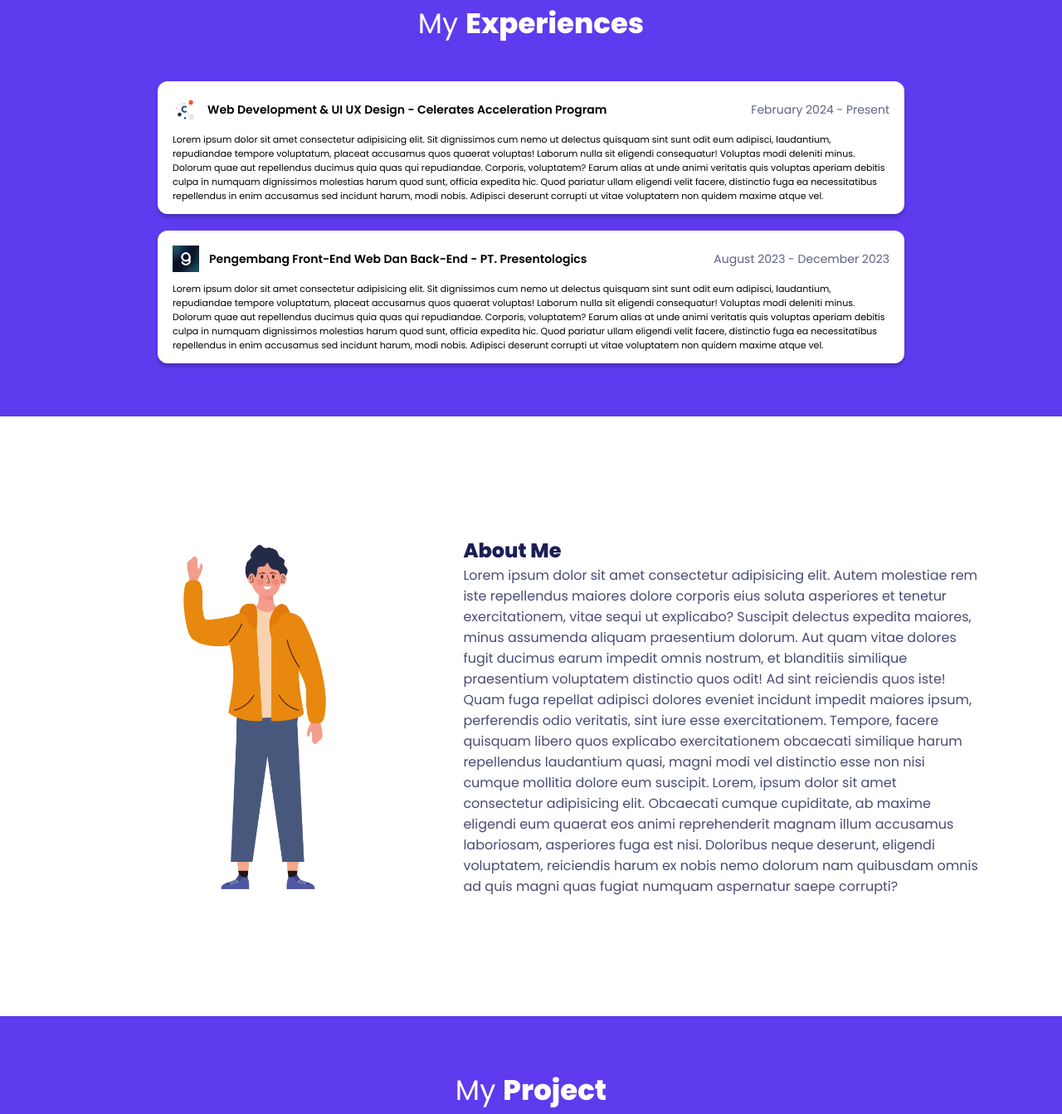
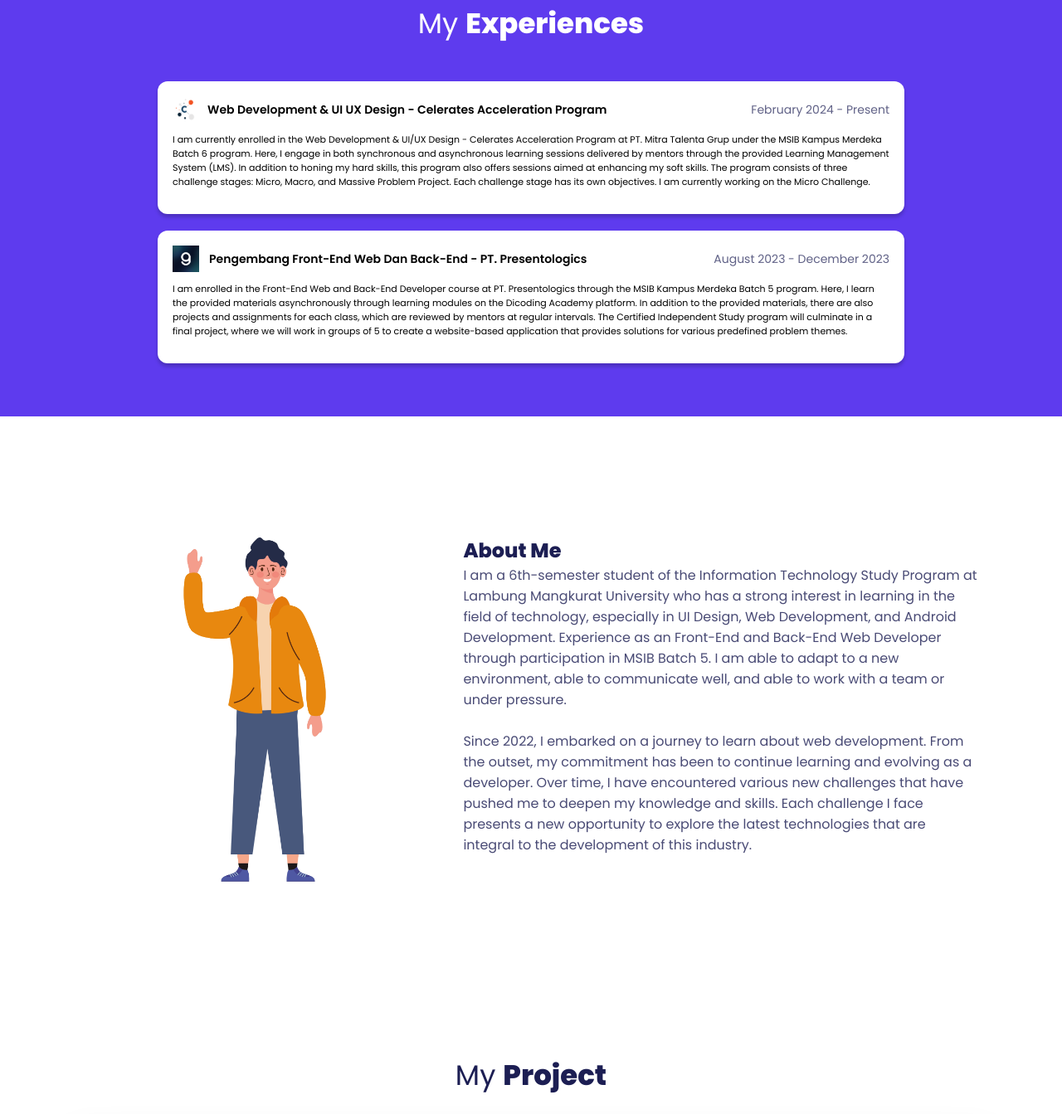
Before and after one commit to Cammiex/Portofolio-Aqil-Rahmatullah, a plain HTML site: page index.html in a window 1280 px wide. Shown: the part 1318-2661 px from the top of the page at 83% size. Drawn offline with Linux system fonts and the light colour scheme.

Commit message:
add content

```diff
--- a/assets/style/style.css
+++ b/assets/style/style.css
@@ -18,6 +18,8 @@ footer {
   justify-content: center;
   align-items: center;
   padding-block: 14px;
+  font-size: 10px;
+  color: var(--secondary-color);
 }
 
 /* awal bagian header */
@@ -340,7 +342,7 @@ span {
 #myProject {
   display: flex;
   flex-direction: column;
-  background-color: var(--primary-color);
+  /* background-color: #ffffff; */
   padding-inline: 100px;
   padding-block: 64px;
   gap: 44px;
@@ -348,13 +350,13 @@ span {
 
 #myProject > h1 {
   align-self: center;
-  color: #ffffff;
+  color: var(--secondary-color);
   font-size: 34px;
   font-weight: 400;
 }
 
 #myProject > h1 > span {
-  color: #ffffff;
+  color: var(--secondary-color);
   font-weight: 800;
 }
 
@@ -367,12 +369,17 @@ span {
 .project-item {
   display: flex;
   gap: 44px;
-  padding: 12px;
+  padding: 24px;
+  background-color: var(--secondary-color);
+  border-radius: 12px;
+  box-shadow: 0 16px 40px rgba(0, 0, 0, 0.5);
+  position: relative;
+  transition: box-shadow 0.2s ease, transform 0.2s ease;
 }
 
 .project-item:hover {
-  background-color: var(--secondary-color);
-  border-radius: 12px;
+  box-shadow: 0 24px 48px rgba(0, 0, 0, 0.1);
+  transform: translateY(-10px);
 }
 
 .project-body {
--- a/index.html
+++ b/index.html
@@ -29,7 +29,9 @@
           </a>
         </ul>
       </nav>
-      <a href=""><div class="contact-me">Contact Me</div></a>
+      <a href="https://wa.me/6281258402637"
+        ><div class="contact-me">Contact Me</div></a
+      >
     </header>
     <main id="main" class="main-container">
       <section id="home">
@@ -49,7 +51,7 @@
                 />
               </div>
             </a>
-            <a href="https://discordapp.com/users/jennieee6969">
+            <a href="https://discordapp.com/users/cammiexyz">
               <div class="social-item">
                 <img
                   src="assets/images/discord.png"
@@ -73,12 +75,9 @@
               </div>
             </a>
           </div>
-          <!-- <p class="text-body">
-            Lorem ipsum dolor sit amet consectetur, adipisicing elit. Alias, aut
-            distinctio veritatis commodi perspiciatis recusandae voluptas iusto
-            provident dicta porro?
-          </p> -->
-          <a href="">
+          <a
+            href="https://drive.google.com/file/d/1xvW3-M_uu1WlWo70hOcQ6fMd6D7eLE3q/view?usp=sharing"
+          >
             <div class="button-primary">
               Get My Curicullum Vitae
             </div>
@@ -152,18 +151,16 @@
             </div>
             <div class="experience-body">
               <p>
-                Lorem ipsum dolor sit amet consectetur adipisicing elit. Sit
-                dignissimos cum nemo ut delectus quisquam sint sunt odit eum
-                adipisci, laudantium, repudiandae tempore voluptatum, placeat
-                accusamus quos quaerat voluptas! Laborum nulla sit eligendi
-                consequatur! Voluptas modi deleniti minus. Dolorum quae aut
-                repellendus ducimus quia quas qui repudiandae. Corporis,
-                voluptatem? Earum alias at unde animi veritatis quis voluptas
-                aperiam debitis culpa in numquam dignissimos molestias harum
-                quod sunt, officia expedita hic. Quod pariatur ullam eligendi
-                velit facere, distinctio fuga ea necessitatibus repellendus in
-                enim accusamus sed incidunt harum, modi nobis. Adipisci deserunt
-                corrupti ut vitae voluptatem non quidem maxime atque vel.
+                I am currently enrolled in the Web Development & UI/UX Design -
+                Celerates Acceleration Program at PT. Mitra Talenta Grup under
+                the MSIB Kampus Merdeka Batch 6 program. Here, I engage in both
+                synchronous and asynchronous learning sessions delivered by
+                mentors through the provided Learning Management System (LMS).
+                In addition to honing my hard skills, this program also offers
+                sessions aimed at enhancing my soft skills. The program consists
+                of three challenge stages: Micro, Macro, and Massive Problem
+                Project. Each challenge stage has its own objectives. I am
+                currently working on the Micro Challenge.
               </p>
             </div>
           </div>
@@ -183,18 +180,16 @@
             </div>
             <div class="experience-body">
               <p>
-                Lorem ipsum dolor sit amet consectetur adipisicing elit. Sit
-                dignissimos cum nemo ut delectus quisquam sint sunt odit eum
-                adipisci, laudantium, repudiandae tempore voluptatum, placeat
-                accusamus quos quaerat voluptas! Laborum nulla sit eligendi
-                consequatur! Voluptas modi deleniti minus. Dolorum quae aut
-                repellendus ducimus quia quas qui repudiandae. Corporis,
-                voluptatem? Earum alias at unde animi veritatis quis voluptas
-                aperiam debitis culpa in numquam dignissimos molestias harum
-                quod sunt, officia expedita hic. Quod pariatur ullam eligendi
-                velit facere, distinctio fuga ea necessitatibus repellendus in
-                enim accusamus sed incidunt harum, modi nobis. Adipisci deserunt
-                corrupti ut vitae voluptatem non quidem maxime atque vel.
+                I am enrolled in the Front-End Web and Back-End Developer course
+                at PT. Presentologics through the MSIB Kampus Merdeka Batch 5
+                program. Here, I learn the provided materials asynchronously
+                through learning modules on the Dicoding Academy platform. In
+                addition to the provided materials, there are also projects and
+                assignments for each class, which are reviewed by mentors at
+                regular intervals. The Certified Independent Study program will
+                culminate in a final project, where we will work in groups of 5
+                to create a website-based application that provides solutions
+                for various predefined problem themes.
               </p>
             </div>
           </div>
@@ -207,24 +202,21 @@
         <div class="self-content">
           <h1><span>About Me</span></h1>
           <p>
-            Lorem ipsum dolor sit amet consectetur adipisicing elit. Autem
-            molestiae rem iste repellendus maiores dolore corporis eius soluta
-            asperiores et tenetur exercitationem, vitae sequi ut explicabo?
-            Suscipit delectus expedita maiores, minus assumenda aliquam
-            praesentium dolorum. Aut quam vitae dolores fugit ducimus earum
-            impedit omnis nostrum, et blanditiis similique praesentium
-            voluptatem distinctio quos odit! Ad sint reiciendis quos iste! Quam
-            fuga repellat adipisci dolores eveniet incidunt impedit maiores
-            ipsum, perferendis odio veritatis, sint iure esse exercitationem.
-            Tempore, facere quisquam libero quos explicabo exercitationem
-            obcaecati similique harum repellendus laudantium quasi, magni modi
-            vel distinctio esse non nisi cumque mollitia dolore eum suscipit.
-            Lorem, ipsum dolor sit amet consectetur adipisicing elit. Obcaecati
-            cumque cupiditate, ab maxime eligendi eum quaerat eos animi
-            reprehenderit magnam illum accusamus laboriosam, asperiores fuga est
-            nisi. Doloribus neque deserunt, eligendi voluptatem, reiciendis
-            harum ex nobis nemo dolorum nam quibusdam omnis ad quis magni quas
-            fugiat numquam aspernatur saepe corrupti?
+            I am a 6th-semester student of the Information Technology Study
+            Program at Lambung Mangkurat University who has a strong interest in
+            learning in the field of technology, especially in UI Design, Web
+            Development, and Android Development. Experience as an Front-End and
+            Back-End Web Developer through participation in MSIB Batch 5. I am
+            able to adapt to a new environment, able to communicate well, and
+            able to work with a team or under pressure. <br /><br />
+
+            Since 2022, I embarked on a journey to learn about web development.
+            From the outset, my commitment has been to continue learning and
+            evolving as a developer. Over time, I have encountered various new
+            challenges that have pushed me to deepen my knowledge and skills.
+            Each challenge I face presents a new opportunity to explore the
+            latest technologies that are integral to the development of this
+            industry.
           </p>
         </div>
       </section>
@@ -253,11 +245,10 @@
               <h1>02</h1>
               <h2>Savorscapes - Katalog Restoran</h2>
               <p>
-                Lorem ipsum dolor sit amet consectetur adipisicing elit.
-                Molestiae, nesciunt quidem? Impedit magni autem unde ab,
-                officiis quidem sit pariatur cupiditate, aliquid dignissimos
-                perferendis natus iure, consequatur exercitationem architecto
-                nemo!
+                Website-based application that displays restaurant information
+                sourced from an API and utilizes Progressive Web Apps (PWA)
+                technology. It was created to fulfill the final project
+                requirements of a learning module.
               </p>
               <a
                 class="direct"
@@ -273,11 +264,9 @@
               <h1>03</h1>
               <h2>Travely - Mobile App</h2>
               <p>
-                Lorem ipsum dolor sit amet consectetur adipisicing elit.
-                Molestiae, nesciunt quidem? Impedit magni autem unde ab,
-                officiis quidem sit pariatur cupiditate, aliquid dignissimos
-                perferendis natus iure, consequatur exercitationem architecto
-                nemo!
+                A mobile application showcasing tourism information from various
+                countries around the world. Developed as a requirement to pass
+                the mobile programming course.
               </p>
               <a class="direct" href="https://github.com/Cammiex/TravelyApp.git"
                 ><img class="direct" src="assets/images/link.png" alt=""
@@ -287,7 +276,7 @@
         </div>
       </section>
     </main>
-    <footer>Copyright &copy; 2024 - Aqil Rahmatullah</footer>
+    <footer>&copy; Copyright 2024. Made by Aqil Rahmatullah</footer>
     <script src="assets/script/main.js"></script>
   </body>
 </html>
```
